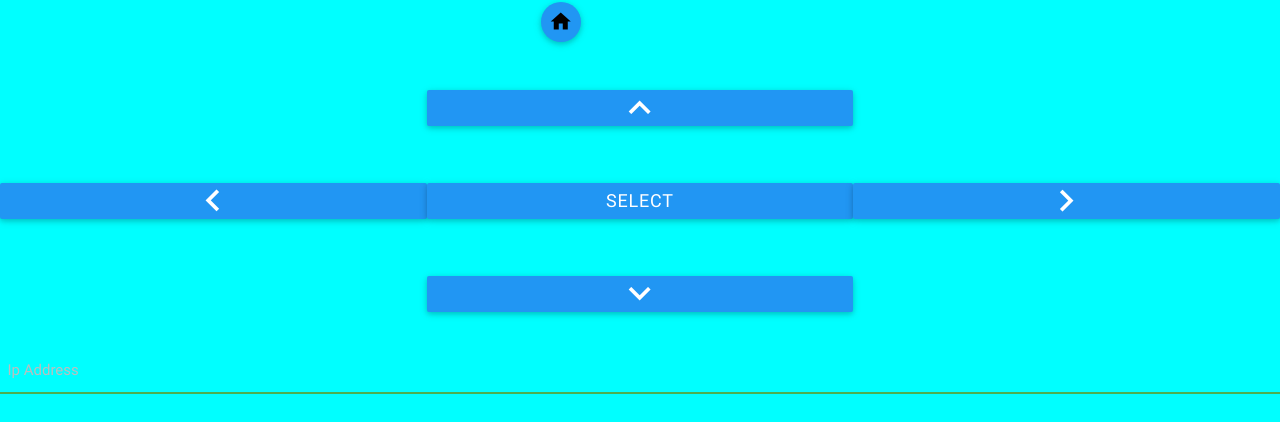
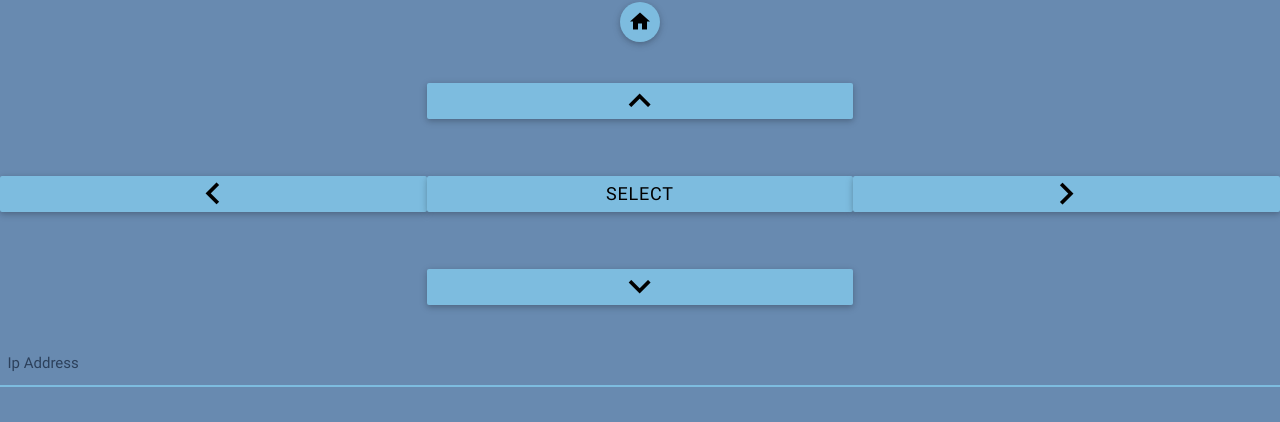
Before and after one commit to john-pettigrew/roku-remote, a browser extension: page remote.html in a window 1280 px wide. Shown: the part 134-556 px from the top of the page. Drawn offline with Linux system fonts and the light colour scheme.

Commit message:
Style changes; show saved ip address when restarted.

```diff
--- a/javascripts/controller.js
+++ b/javascripts/controller.js
@@ -1,13 +1,16 @@
 $(document).ready(function(){
   var buttonPress = function(button){
-    console.log('test');
+    /*
+      Function to send command to Roku device.
+    */
     var ipAddress = $('#address').val();
     $.post('http://'+ipAddress+':8060/keypress/'+button, function(){})
     .fail(function(){
-      console.log(ipAddress);
       toast('error connecting to \''+ipAddress+'\'', 1500);
     });
   }
+
+  //Events
   $('#left-button').on('click', function(){
     buttonPress('left');
   });
@@ -31,26 +34,37 @@ $(document).ready(function(){
     if(!$('#address').is(':focus')){
       switch(e.which){
         case 13:
-          console.log('select');
           buttonPress('select');
           break;
         case 37:
-          console.log('left');
           buttonPress('left');
           break;
         case 38:
-          console.log('up');
           buttonPress('up');
           break;
         case 39:
-          console.log('right');
           buttonPress('right');
           break;
         case 40:
-          console.log('down');
           buttonPress('down');
           break;
       }
     }
-  })
+  });
+
+  //Save the IP address when the user is done entering it.
+  $('#address').focusout(function(){
+    chrome.storage.local.set({'remoteIpAddress': $('#address').val()});
+  });
+
+  //setup tabs
+  $('.tabs').tabs();
+
+  //try to set saved ip address
+  chrome.storage.local.get('remoteIpAddress', function(data){
+    $('#address').val(data.remoteIpAddress);
+    if(data.remoteIpAddress.length > 0){
+      $('#address-label').addClass('active');
+    }
+  });
 });
--- a/remote.html
+++ b/remote.html
@@ -1,5 +1,5 @@
 <!DOCTYPE html>
-<html style="background-color:aqua;">
+<html>
   <head>
     <link type="text/css" rel="stylesheet" href="bower_components/materialize/bin/materialize.css" media="screen,projection"/>
     <link type="text/css" rel="stylesheet" href="style/style.css" media="screen,projection"/>
@@ -14,7 +14,7 @@
     <div id="remote">
       <h3 style="font-size:44px; text-align:center;">John's Roku Remote</h3>
       <div class="row">
-        <div class=" col s1 offset-s5">
+        <div class=" col s4 offset-s4">
           <a class="btn-floating" id="home-button"><i style="text-align:center; color: black;" class="mdi-action-home"></i></a>
         </div>
       </div>
@@ -30,8 +30,8 @@
         <h3 style="text-align:center;" class="mdi-hardware-keyboard-arrow-down waves-effect waves-light btn col s4 offset-s4 down-arrow" id="down-button"></h3>
       </div>
       <div class="input-field col s12" type="text">
-        <input id="address" style="text-align: center; font-size: 32px;" type="text"></input>
-        <label for="address">Ip Address</label>
+        <input id="address" type="text"></input>
+        <label for="address" id="address-label">Ip Address</label>
       </div>
     </div>
     <div id="applications">
--- a/style/style.css
+++ b/style/style.css
@@ -0,0 +1,28 @@
+html{
+  background-color: #688AB0;
+}
+#home-button{
+  margin-left:auto;
+  margin-right:auto;
+  display:block;
+}
+#address{
+  border-bottom: 1px solid #7DBCDF;
+  box-shadow: 0 1px 0 0 #7DBCDF;
+  text-align: center;
+  font-size: 32px;
+}
+#address-label, #address-label.active{
+  color: #2C405B;
+}
+.btn, .btn-floating{
+  background-color: #7DBCDF;
+  color: #000000;
+}
+.tabs, .tab a{
+  background-color: #D1DBE5;
+  color: #2C405B !important;
+}
+.indicator{
+  background-color: #2C405B !important;
+}
```
Also changed, not shown: manifest.json.
